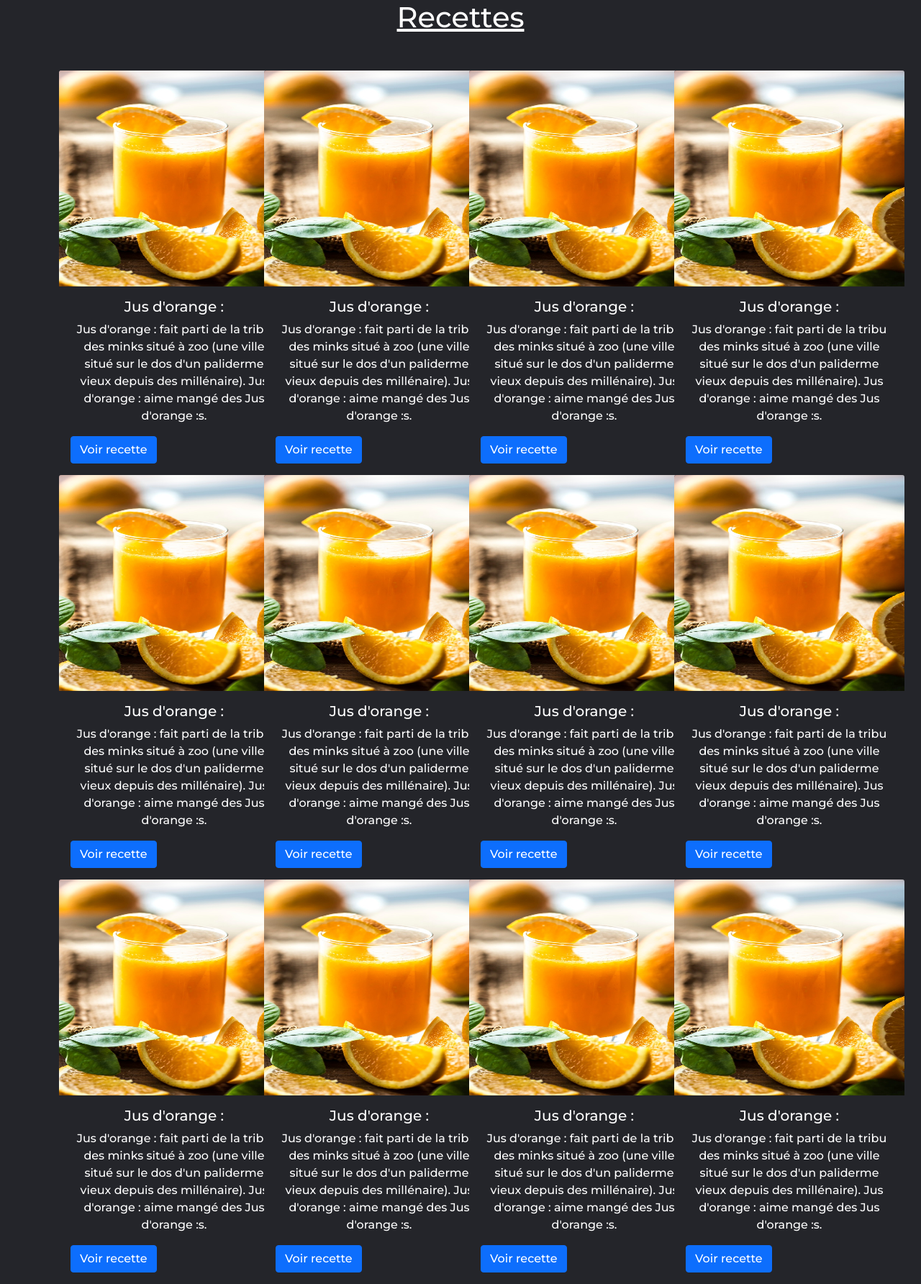
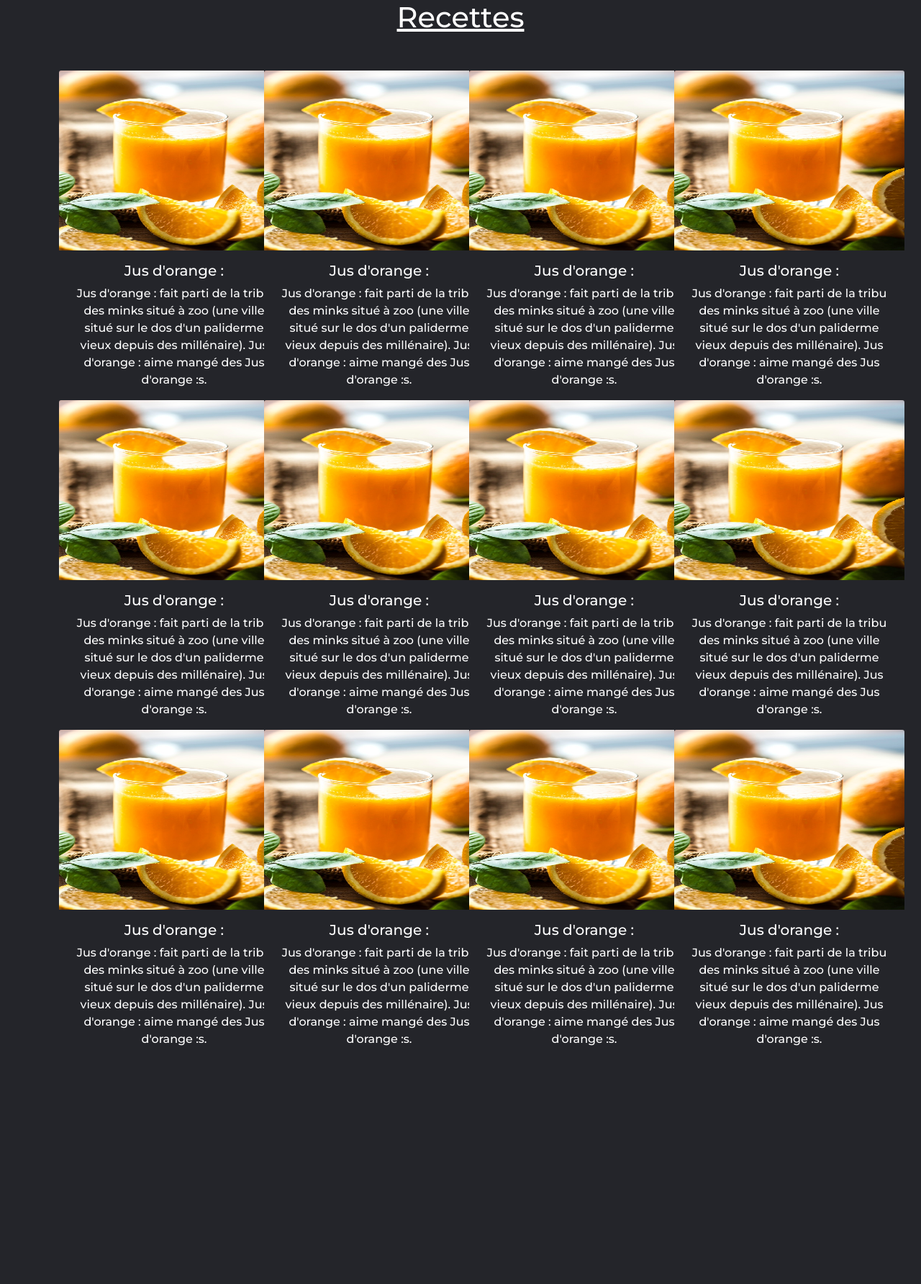
Before and after one commit to Quanghng/BudgEat, a PHP site: page /HTML/Recettes.html in a window 1280 px wide. Shown: the whole page at 72% size. After the commit the page ends 1453 px from the top, so only its background shows below. Run offline with PHP 8.4, Linux system fonts and the light colour scheme.

Commit message:
modifs sur la page des recettes

```diff
--- a/Recettes/CSS/styles.css
+++ b/Recettes/CSS/styles.css
@@ -15,8 +15,8 @@
     text-decoration: underline;
 }
 img{
-    width: 300px;
-    height: 300px;
+    width: 180px;
+    height: 250px;
 }
 
 .card{
--- a/Recettes/HTML/Recettes.html
+++ b/Recettes/HTML/Recettes.html
@@ -23,12 +23,12 @@
       <h1>Recettes</h1>
     </div>
 
+
     <div class="container">
-
       <div class="row">
         <div class="col-md-3">
           <div class="card" style="width: 20rem;">
-            <img src="../IMG/jus-orange-fraichement-presse_53876-32281.jpg" class="card-img-top" alt="...">
+            <a href=""><img src="../IMG/jus-orange-fraichement-presse_53876-32281.jpg" class="card-img-top" alt="..."></a>
             <div class="card-body">
               <h5 class="card-title">Jus d'orange :</h5>
               <p class="card-text">
@@ -36,37 +36,34 @@
                 depuis des millénaire).
                 Jus d'orange : aime mangé des Jus d'orange :s.
               </p>
-              <a href="#" class="btn btn-primary">Voir recette </a>
             </div>
           </div>
         </div>
         <div class="col-md-3">
           <div class="card" style="width: 20rem;">
-            <img src="../IMG/jus-orange-fraichement-presse_53876-32281.jpg" class="card-img-top" alt="...">
+            <a href=""><img src="../IMG/jus-orange-fraichement-presse_53876-32281.jpg" class="card-img-top" alt="..."></a>
             <div class="card-body">
               <h5 class="card-title">Jus d'orange :</h5>
               <p class="card-text">Jus d'orange : fait parti de la tribu des minks situé à zoo (une ville situé sur le dos d'un paliderme vieux
                 depuis des millénaire).
                 Jus d'orange : aime mangé des Jus d'orange :s.</p>
-              <a href="#" class="btn btn-primary">Voir recette</a>
             </div>
           </div>
         </div>
         <div class="col-md-3">
           <div class="card" style="width: 20rem;">
-            <img src="../IMG/jus-orange-fraichement-presse_53876-32281.jpg" class="card-img-top" alt="...">
+            <a href=""><img src="../IMG/jus-orange-fraichement-presse_53876-32281.jpg" class="card-img-top" alt="..."></a>
             <div class="card-body">
               <h5 class="card-title">Jus d'orange :</h5>
               <p class="card-text">Jus d'orange : fait parti de la tribu des minks situé à zoo (une ville situé sur le dos d'un paliderme vieux
                 depuis des millénaire).
                 Jus d'orange : aime mangé des Jus d'orange :s.</p>
-              <a href="#" class="btn btn-primary">Voir recette</a>
             </div>
           </div>
         </div>
         <div class="col-md-3">
           <div class="card" style="width: 20rem;">
-            <img src="../IMG/jus-orange-fraichement-presse_53876-32281.jpg" class="card-img-top" alt="...">
+            <a href=""><img src="../IMG/jus-orange-fraichement-presse_53876-32281.jpg" class="card-img-top" alt="..."></a>
             <div class="card-body">
               <h5 class="card-title">Jus d'orange :</h5>
               <p class="card-text">
@@ -74,13 +71,12 @@
                 depuis des millénaire).
                 Jus d'orange : aime mangé des Jus d'orange :s.
               </p>
-              <a href="#" class="btn btn-primary">Voir recette</a>
             </div>
           </div>
         </div>
         <div class="col-md-3">
           <div class="card" style="width: 20rem;">
-            <img src="../IMG/jus-orange-fraichement-presse_53876-32281.jpg" class="card-img-top" alt="...">
+            <a href=""><img src="../IMG/jus-orange-fraichement-presse_53876-32281.jpg" class="card-img-top" alt="..."></a>
             <div class="card-body">
               <h5 class="card-title">Jus d'orange :</h5>
               <p class="card-text">
@@ -88,13 +84,12 @@
                 depuis des millénaire).
                 Jus d'orange : aime mangé des Jus d'orange :s.
               </p>
-              <a href="#" class="btn btn-primary">Voir recette</a>
             </div>
           </div>
         </div>
         <div class="col-md-3">
           <div class="card" style="width: 20rem;">
-            <img src="../IMG/jus-orange-fraichement-presse_53876-32281.jpg" class="card-img-top" alt="...">
+            <a href=""><img src="../IMG/jus-orange-fraichement-presse_53876-32281.jpg" class="card-img-top" alt="..."></a>
             <div class="card-body">
               <h5 class="card-title">Jus d'orange :</h5>
               <p class="card-text">
@@ -102,13 +97,12 @@
                 depuis des millénaire).
                 Jus d'orange : aime mangé des Jus d'orange :s.
               </p>
-              <a href="#" class="btn btn-primary">Voir recette</a>
             </div>
           </div>
         </div>
         <div class="col-md-3">
           <div class="card" style="width: 20rem;">
-            <img src="../IMG/jus-orange-fraichement-presse_53876-32281.jpg" class="card-img-top" alt="...">
+            <a href=""><img src="../IMG/jus-orange-fraichement-presse_53876-32281.jpg" class="card-img-top" alt="..."></a>
             <div class="card-body">
               <h5 class="card-title">Jus d'orange :</h5>
               <p class="card-text">
@@ -116,13 +110,12 @@
                 depuis des millénaire).
                 Jus d'orange : aime mangé des Jus d'orange :s.
               </p>
-              <a href="#" class="btn btn-primary">Voir recette</a>
             </div>
           </div>
         </div>
         <div class="col-md-3">
           <div class="card" style="width: 20rem;">
-            <img src="../IMG/jus-orange-fraichement-presse_53876-32281.jpg" class="card-img-top" alt="...">
+            <a href=""><img src="../IMG/jus-orange-fraichement-presse_53876-32281.jpg" class="card-img-top" alt="..."></a>
             <div class="card-body">
               <h5 class="card-title">Jus d'orange :</h5>
               <p class="card-text">
@@ -130,13 +123,12 @@
                 depuis des millénaire).
                 Jus d'orange : aime mangé des Jus d'orange :s.
               </p>
-              <a href="#" class="btn btn-primary">Voir recette</a>
             </div>
           </div>
         </div>
         <div class="col-md-3">
           <div class="card" style="width: 20rem;">
-            <img src="../IMG/jus-orange-fraichement-presse_53876-32281.jpg" class="card-img-top" alt="...">
+            <a href=""><img src="../IMG/jus-orange-fraichement-presse_53876-32281.jpg" class="card-img-top" alt="..."></a>
             <div class="card-body">
               <h5 class="card-title">Jus d'orange :</h5>
               <p class="card-text">
@@ -144,13 +136,12 @@
                 depuis des millénaire).
                 Jus d'orange : aime mangé des Jus d'orange :s.
               </p>
-              <a href="#" class="btn btn-primary">Voir recette</a>
             </div>
           </div>
         </div>
         <div class="col-md-3">
           <div class="card" style="width: 20rem;">
-            <img src="../IMG/jus-orange-fraichement-presse_53876-32281.jpg" class="card-img-top" alt="...">
+            <a href=""><img src="../IMG/jus-orange-fraichement-presse_53876-32281.jpg" class="card-img-top" alt="..."></a>
             <div class="card-body">
               <h5 class="card-title">Jus d'orange :</h5>
               <p class="card-text">
@@ -158,13 +149,12 @@
                 depuis des millénaire).
                 Jus d'orange : aime mangé des Jus d'orange :s.
               </p>
-              <a href="#" class="btn btn-primary">Voir recette</a>
             </div>
           </div>
         </div>
         <div class="col-md-3">
           <div class="card" style="width: 20rem;">
-            <img src="../IMG/jus-orange-fraichement-presse_53876-32281.jpg" class="card-img-top" alt="...">
+            <a href=""><img src="../IMG/jus-orange-fraichement-presse_53876-32281.jpg" class="card-img-top" alt="..."></a>
             <div class="card-body">
               <h5 class="card-title">Jus d'orange :</h5>
               <p class="card-text">
@@ -172,13 +162,12 @@
                 depuis des millénaire).
                 Jus d'orange : aime mangé des Jus d'orange :s.
               </p>
-              <a href="#" class="btn btn-primary">Voir recette</a>
             </div>
           </div>
         </div>
         <div class="col-md-3">
           <div class="card" style="width: 20rem;">
-            <img src="../IMG/jus-orange-fraichement-presse_53876-32281.jpg" class="card-img-top" alt="...">
+            <a href=""><img src="../IMG/jus-orange-fraichement-presse_53876-32281.jpg" class="card-img-top" alt="..."></a>
             <div class="card-body">
               <h5 class="card-title">Jus d'orange :</h5>
               <p class="card-text">
@@ -186,13 +175,13 @@
                 depuis des millénaire).
                 Jus d'orange : aime mangé des Jus d'orange :s.
               </p>
-              <a href="#" class="btn btn-primary">Voir recette</a>
             </div>
           </div>
         </div>
 
       </div>
     </div>
+
   </div>
 
 
```
